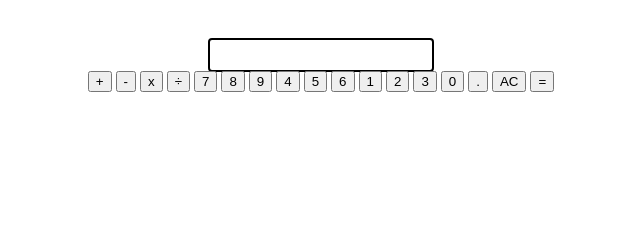
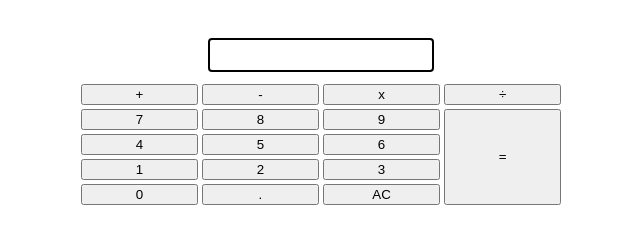
Before and after one commit to zqleow13/Calculator, a plain HTML site: page index.html in a window 1280 px wide. Shown: the part 69-312 px from the top of the page, without its empty margins (319-959 px from the left). Drawn offline with Linux system fonts and the light colour scheme.

Commit message:
Completed the grid style for the keys in css

```diff
--- a/index.html
+++ b/index.html
@@ -23,6 +23,7 @@
             <button class="key" data-key="7">7</button>
             <button class="key" data-key="8">8</button>
             <button class="key" data-key="9">9</button>
+            <button id="equal" class="key" data-action="calculate">=</button>
             <button class="key" data-key="4">4</button>
             <button class="key" data-key="5">5</button>
             <button class="key" data-key="6">6</button>
@@ -32,7 +33,7 @@
             <button class="key" data-key="0">0</button>
             <button class="key" data-action="decimal">.</button>
             <button class="key" data-action="clear">AC</button>
-            <button id="equal" class="key" data-action="calculate">=</button>
+
         </div>
 
 
--- a/script.js
+++ b/script.js
@@ -1,20 +1,4 @@
 const buttonKeys = document.querySelectorAll('button');
-let keys = 1;
+
 
 // making the buttons click when pressed
-buttonKeys.forEach((element) => {
-    element.addEventListener('click', function() {
-        keypress(element.attributes["data-key"].value)
-    });
-});
-
-
-function keypress(key) {
-    if (key === '=') {
-        //enterKey();
-        } else if (key === 'AC') {
-            //deleteKey();
-        } else {
-            //populateKey(key);
-        }
-}
--- a/style.css
+++ b/style.css
@@ -8,7 +8,7 @@ h1 {
     display: flex;
     justify-content: center;
     align-items: center;
-    flex-flow: column;
+    flex-direction: column;
 }
 
 .display {
@@ -18,43 +18,17 @@ h1 {
 
 }
 
-/* .key-row {
-    display: flex;
-    align-items: center;
-    justify-content: center;
-    width: auto;
-    height: auto;
+.keys {
+    display: grid;
+    gap: 4px;
+    grid-template-rows: repeat(4, 1fr);
+    grid-template-columns: repeat(4, 1fr);
+
+    width: 38%;
+    height: 60%;
+    padding-top: 1%;
 }
 
-
-#row2 {
-    display: flex;
-    align-self: stretch;
-} */
-
-/* #equal {
-    width: 5em;
-    height: 14em;
-    margin-right: 0.4em;
-    margin-bottom: 0.4em;
-    border-radius: 4px;
-    color: black;
-    display: flex;
-    justify-content: center;
-    align-items: center;
+#equal {
+    grid-row: span 4;
 }
-
-
-
-.key {
-    border: 1px solid #353535;
-    width: 4em;
-    height: 4em;
-    margin-right: 0.4em;
-    margin-bottom: 0.4em;
-    border-radius: 4px;
-    color: black;
-    display: flex;
-    justify-content: center;
-    align-items: center;
-} */
```
